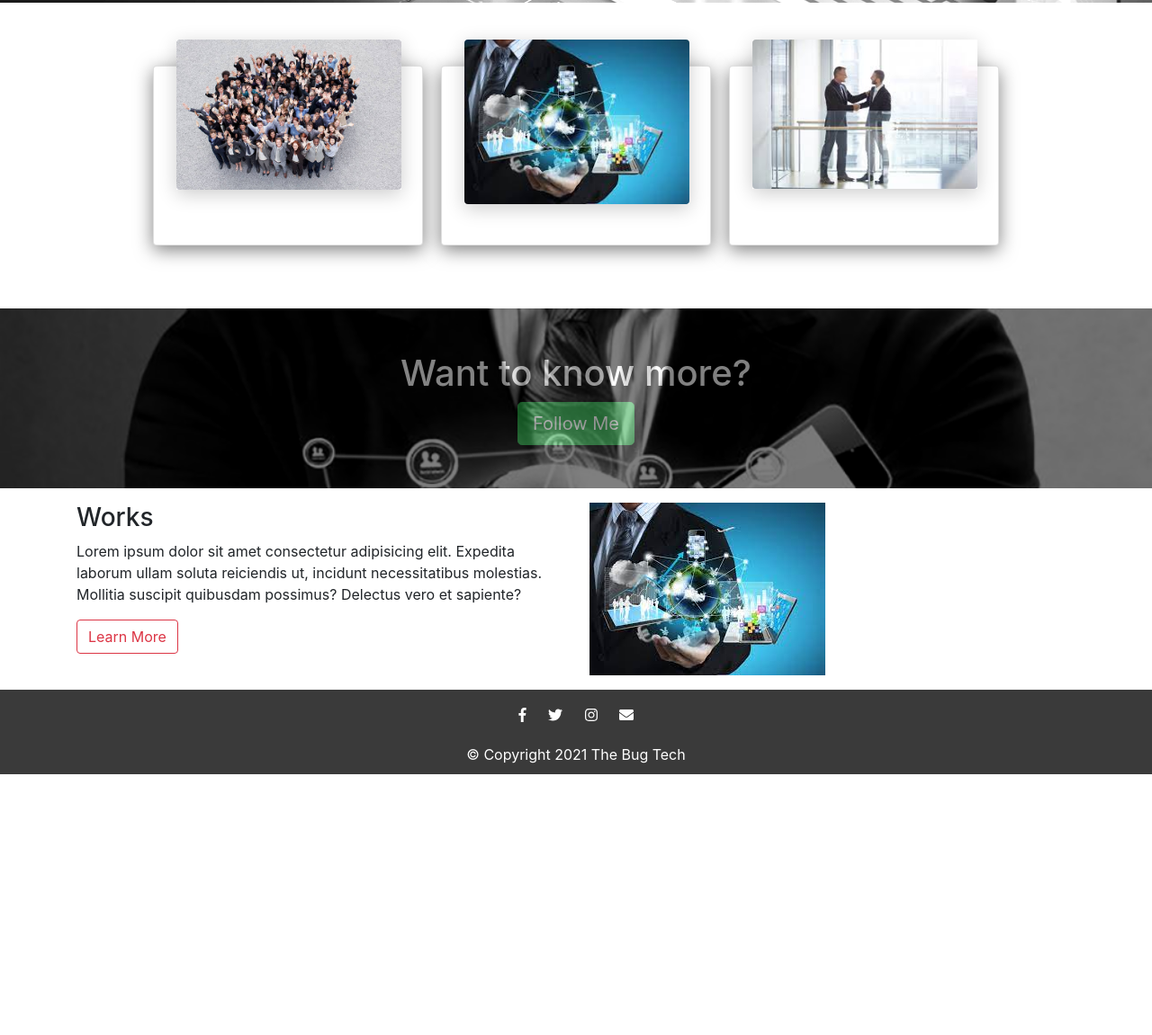
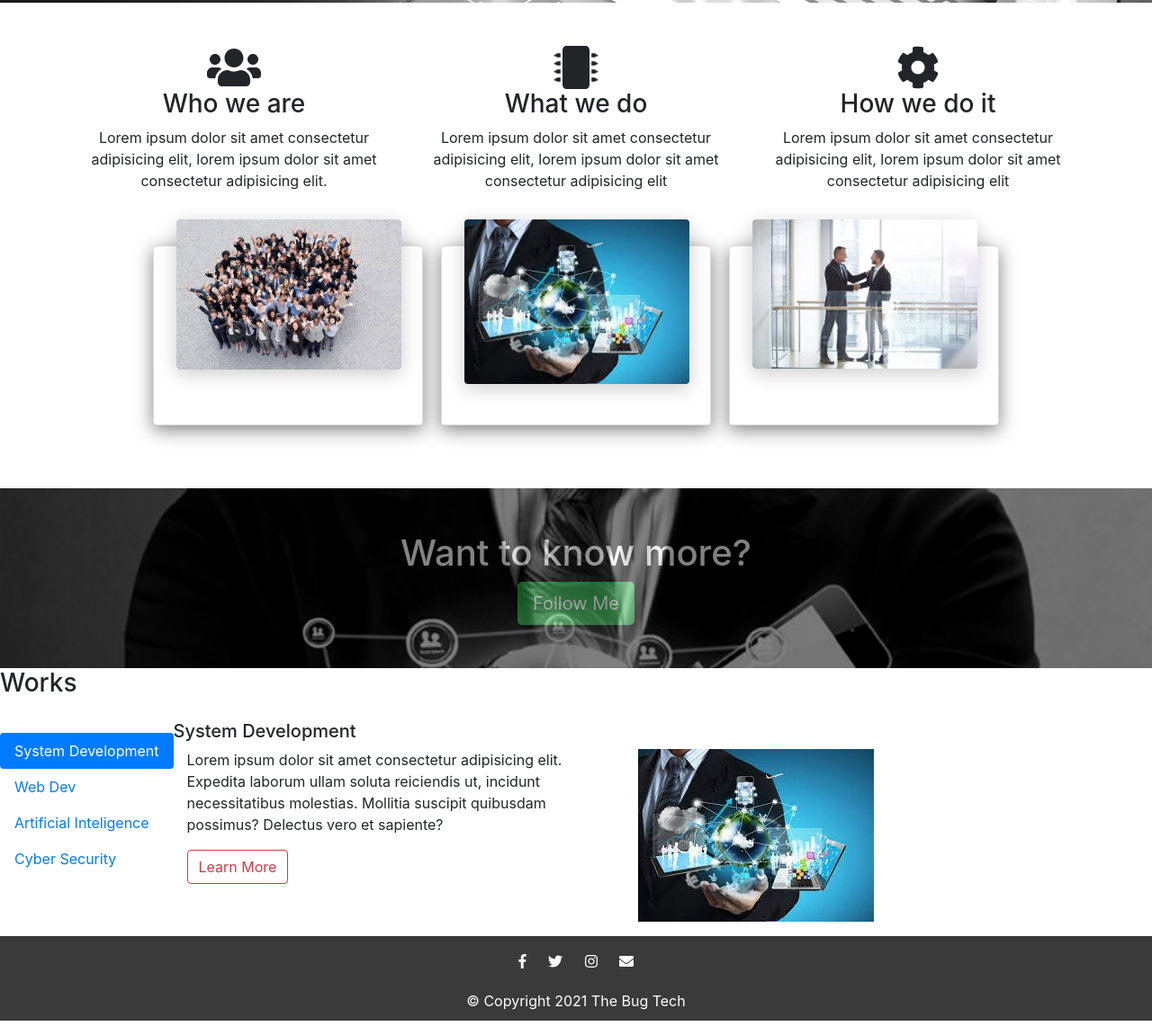
Before and after one commit to leo-alcantara/TheBugTechProject, a plain HTML site: page index.html in a window 1280 px wide. Shown: the part 500-1651 px from the top of the page at 90% size. Before the commit the page ends 1377 px from the top, so only its background shows below. Drawn offline with nearby package versions, Linux system fonts and the light colour scheme; a web font is replaced by a local one.

Commit message:
continuing

```diff
--- a/css/styles.css
+++ b/css/styles.css
@@ -37,17 +37,21 @@ border-left: rgb(138, 138, 138) 3px solid;
     background-size: cover;
 }
 
-#home-icons{
-height: 300px;
+#about{
+height: 200px;
 }
 
-#home-icons .rows{
+#about .rows{
     padding-top: 200px;
 }
 
-#home-icons i:hover{
-    color: rgb(165, 165, 165);
+.nav-side{
+    color: white;
+    height: 200px;
+    padding-top: 30px;
+    float:left;
 }
+
 
 #home-heading{
     position:relative;
@@ -71,6 +75,8 @@ height: 300px;
     margin: auto;
 
 }
+
+
 
 
 
--- a/index.html
+++ b/index.html
@@ -111,9 +111,36 @@
 </div>
 </section>
 
+<!-- ICONS -->
+
+<section id="about" class="py-5">
+    <div class="container">
+        <div class="row">
+            <div class="col-md-4 mb-4 text-center">
+                <i class="fas fa-users fa-3x mb-e"></i>
+                <h3>Who we are</h3>
+                <p>Lorem ipsum dolor sit amet consectetur adipisicing elit,
+                    lorem ipsum dolor sit amet consectetur adipisicing elit.</p>
+            </div>
+            <div class="col-md-4 mb-4 text-center">
+                <i class="fas fa-microchip fa-3x mb-e"></i>
+                <h3>What we do</h3>
+                <p>Lorem ipsum dolor sit amet consectetur adipisicing elit,
+                    lorem ipsum dolor sit amet consectetur adipisicing elit</p>
+            </div>
+            <div class="col-md-4 mb-4 text-center">
+                <i class="fas fa-cog fa-3x mb-e"></i>
+                <h3>How we do it</h3>
+                <p>Lorem ipsum dolor sit amet consectetur adipisicing elit,
+                    lorem ipsum dolor sit amet consectetur adipisicing elit</p>
+            </div>
+        </div>
+    </div>
+</section>
+
 <!-- CARDS SECTION-->
 
-<div id="about" class="container d-flex align-items-center justify-content-center position-relative flex-wrap">
+<div  class="container d-flex align-items-center justify-content-center position-relative flex-wrap">
     <div class="row">
     <div class="card d-flex position-relative flex-column">
         <div class='imgContainer'>
@@ -154,33 +181,9 @@
 </div>
 </div>
 
-<!--<section id="home-icons" class="py-5">
-    <div class="container">
-        <div class="row">
-            <div class="col-md-4 mb-4 text-center">
-                <i class="fas fa-users fa-3x mb-e"></i>
-                <h3>Who we are</h3>
-                <p>Lorem ipsum dolor sit amet consectetur adipisicing elit,
-                    lorem ipsum dolor sit amet consectetur adipisicing elit.</p>
-            </div>
-            <div class="col-md-4 mb-4 text-center">
-                <i class="fas fa-microchip fa-3x mb-e"></i>
-                <h3>What we do</h3>
-                <p>Lorem ipsum dolor sit amet consectetur adipisicing elit,
-                    lorem ipsum dolor sit amet consectetur adipisicing elit</p>
-            </div>
-            <div class="col-md-4 mb-4 text-center">
-                <i class="fas fa-cog fa-3x mb-e"></i>
-                <h3>How we do it</h3>
-                <p>Lorem ipsum dolor sit amet consectetur adipisicing elit,
-                    lorem ipsum dolor sit amet consectetur adipisicing elit</p>
-            </div>
-        </div>
-    </div>
-</section> -->
+
 
 <!-- WANT TO KNOW MORE SECTION -->
-
 
 <section id="home-heading" class="p-5">
     <div class="dark-overlay">
@@ -196,12 +199,28 @@
 </section>
 
 <!-- WORKS SECTION -->
+<h3 id="works">Works</h3>
+  <ul class="nav flex-column nav-pills nav-side">
+    <li class="nav-item">
+      <a class="nav-link active" href="#">System Development</a>
+    </li>
+    <li class="nav-item">
+      <a class="nav-link" href="#">Web Dev</a>
+    </li>
+    <li class="nav-item">
+      <a class="nav-link" href="#">Artificial Inteligence</a>
+    </li>
+    <li class="nav-item">
+      <a class="nav-link" href="#">Cyber Security</a>
+    </li>
+  </ul>
 
-<section id="works" class="py-3">
+
+<section  class="py-3">
+    <h5>System Development</h5>
     <div class="container">
         <div class="row">
            <div class="col-md-6 align-sel-center">
-               <h3>Works</h3>
                <p>Lorem ipsum dolor sit amet consectetur adipisicing elit. Expedita laborum ullam soluta
                    reiciendis ut, incidunt necessitatibus molestias.
                    Mollitia suscipit quibusdam possimus? Delectus vero et sapiente?</p>
```
